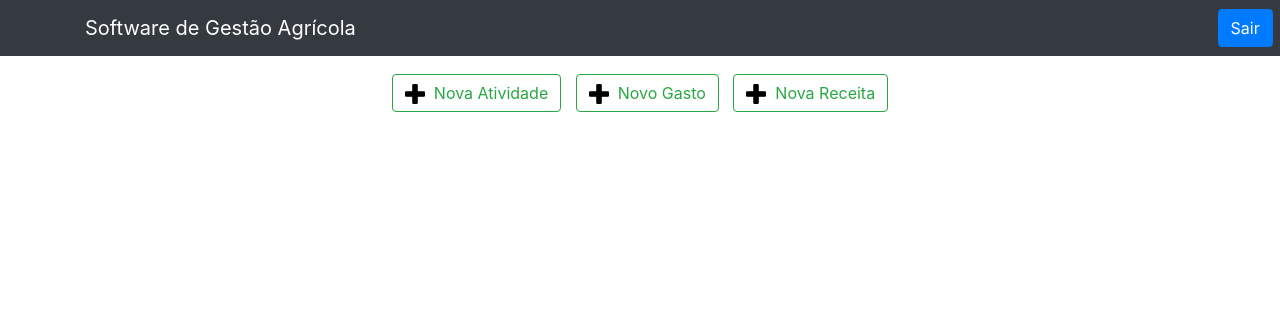
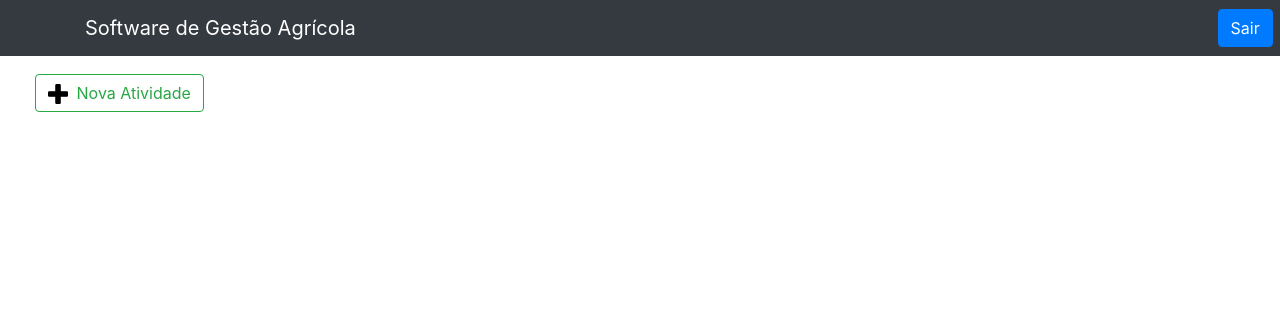
Before and after one commit to tiagobrambilla/equipe02, a PHP site: page /logado.php in a window 1280 px wide. Shown: the top 316 px of the page. Run offline with PHP 8.4, Linux system fonts and the light colour scheme; the visitor is signed in with stand-in values (Sample User, id 1); data that the repository does not hold is empty; some libraries are stand-ins or nearby versions.

Commit message:
Add files via upload

```diff
--- a/funcoes.php
+++ b/funcoes.php
@@ -8,7 +8,13 @@ function criaTabela() {
 	$resultado = mysqli_query($bd, $sql);
 	 while($aux = mysqli_fetch_assoc($resultado)) {
 
-	 echo "<tr><td>".$aux['descr']."&nbsp;&nbsp;&nbsp;&nbsp;&nbsp;&nbsp;  </td><td> Iniciado em:".$aux['data_inicial']." </td><td> &nbsp;&nbsp;&nbsp;&nbsp;Investimento inicial:<spam style='color:red;'> R$".$aux['inv_inicial']."</spam></td></tr>";
+	 echo "<tr>
+     <td><a href='#novoGasto'> <button class='btn btn-outline-success' style='margin-left: 10px;'><img src='img/mais.png' width='20px'> &nbsp;Novo Gasto</button></a>
+     <a href='#novaReceita'> <button  class='btn btn-outline-success' style='margin-left: 5px;'><img src='img/mais.png' width='20px'> &nbsp;Nova Receita</button></a></td>
+     <td>".$aux['descr']."&nbsp;&nbsp;&nbsp;  </td>
+     <td> Iniciado em:".$aux['data_inicial']." </td>
+     <td> &nbsp;&nbsp;&nbsp;Investimento inicial:<spam style='color:red;'> R$".$aux['inv_inicial']."</spam></td>
+     </tr>";
 	  }
 
 }
--- a/logado.php
+++ b/logado.php
@@ -52,17 +52,14 @@ include 'conexao.php';
             </div>
         </nav>
 
-        <center>
-        <div style="margin-top: 2%;">
+
+        <div style="margin-top: 2%; margin-left: 2.7%;">
             <br><br><a href="#novaAtividade"> <button  class='btn btn-outline-success my-0 my-sm-0'  ><img src="img/mais.png" width="20px"> &nbsp;Nova Atividade</button></a>
 
-            <a href="#novoGasto"> <button  class='btn btn-outline-success my-0 my-sm-0' style=" margin-left: 10px; " ><img src="img/mais.png" width="20px"> &nbsp;Novo Gasto</button></a>
+        </div>
 
-            <a href="#novaReceita"> <button  class='btn btn-outline-success my-0 my-sm-0' style=" margin-left: 10px; " ><img src="img/mais.png" width="20px"> &nbsp;Nova Receita</button></a>
-        </div>
-        </center>
         <center>
-        <div style="max-height: 100%; margin: 1%;" id="tabela" ><table><?php echo criaTabela(); ?></table></div>
+        <div style="max-height: 100%; margin: 1%;" id="tabela" ><table style="width: 100%;" class="table"><?php echo criaTabela(); ?></table></div>
 
 
         <div class="atividade" id="novaAtividade">
@@ -74,7 +71,7 @@ include 'conexao.php';
                     <h5>Investimento inicial:</h5> <input class="form-control" type="number" name="inv_inicial"><br>
                     <h5>Data de inicio:</h5> <input class="form-control" type="date" name="data_inicial"><br>
                     <h5>Lucro Esperado:</h5> <input class="form-control" type="number" name="lucro_esperado"><br>
-                    <button class="btn btn-danger" onclick="">cancelar</button>&nbsp;<input class="btn btn-success" type="submit" name="salvar"><br>
+                    <button class="btn btn-danger" onclick="">Cancelar</button>&nbsp;<input class="btn btn-success" type="submit" name="salvar"><br>
                     <p style="color: green; margin-top: 2%;"><?php echo $msg; ?></p>
 
                 </form>
@@ -97,7 +94,7 @@ include 'conexao.php';
                     <option value="outros">Outros</option>
                     </select> <br>
                     <h5>Valor:</h5> <input class="form-control" type="number" name="valor"><br>
-                    <button class="btn btn-danger" onclick="">cancelar</button>&nbsp;<input class="btn btn-success" type="submit" name="salvar"><br>
+                    <button class="btn btn-danger" onclick="">Cancelar</button>&nbsp;<input class="btn btn-success" type="submit" name="salvar"><br>
                     <p style="color: green; margin-top: 2%;"><?php echo $msg; ?></p>
 
                 </form>
@@ -112,7 +109,7 @@ include 'conexao.php';
                 <form action="novaReceita.php" method="post">
                     <h5>Descrição da receita:</h5> <input class="form-control" type="text" name="descr"><br>
                     <h5>Valor:</h5> <input class="form-control" type="number" name="valor"><br>
-                    <button class="btn btn-danger" onclick="">cancelar</button>&nbsp;<input class="btn btn-success" type="submit" name="salvar"><br>
+                    <button class="btn btn-danger" onclick="">Cancelar</button>&nbsp;<input class="btn btn-success" type="submit" name="salvar"><br>
                     <p style="color: green; margin-top: 2%;"><?php echo $msg; ?></p>
 
                 </form>
```
